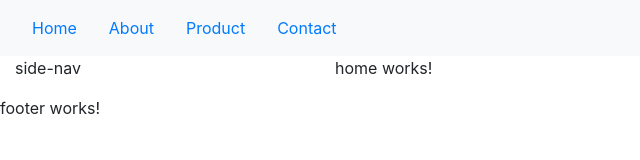
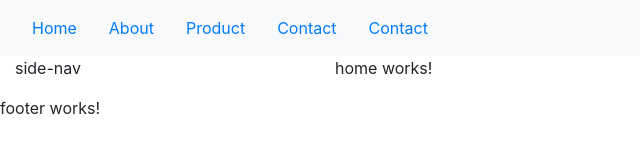
Before and after one commit to dineshkumar46146/Angular-One-Page-App, an Angular app: page / in a window 1280 px wide. Shown: the top 160 px of the page, without its empty margins (0-640 px from the left). Built offline with nearby package versions, Linux system fonts and the light colour scheme.

Commit message:
One page application in angular

```diff
--- a/src/app/header/header.component.html
+++ b/src/app/header/header.component.html
@@ -12,5 +12,8 @@
         <li class="nav-item">
             <a class="nav-link " (click)="setAction('contact')">Contact</a>
         </li>
+        <li class="nav-item">
+            <a class="nav-link " (click)="setAction('contact')">Contact</a>
+        </li>
     </ul>
 </nav>
```
Lines whose indentation alone changed are shown as unchanged.
